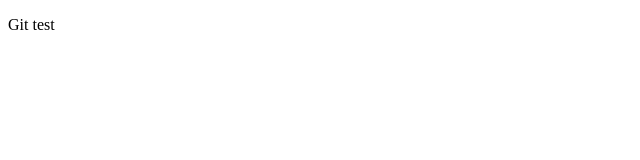
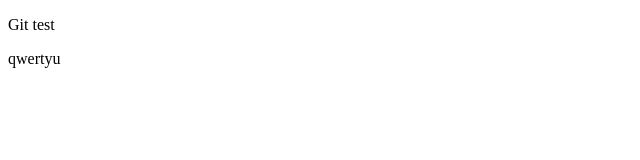
Before and after one commit to OlegLanovoy/project, a plain HTML site: page index.html in a window 1280 px wide. Shown: the full height of the page, 0-640 px from the left. Drawn offline with Linux system fonts and the light colour scheme.

Commit message:
added git test

```diff
--- a/index.html
+++ b/index.html
@@ -7,6 +7,7 @@
   </head>
   <body>
     <p>Git test</p>
+    <p>qwertyu</p>
     <script src="./js/main.js"></script>
   </body>
 </html>
```
